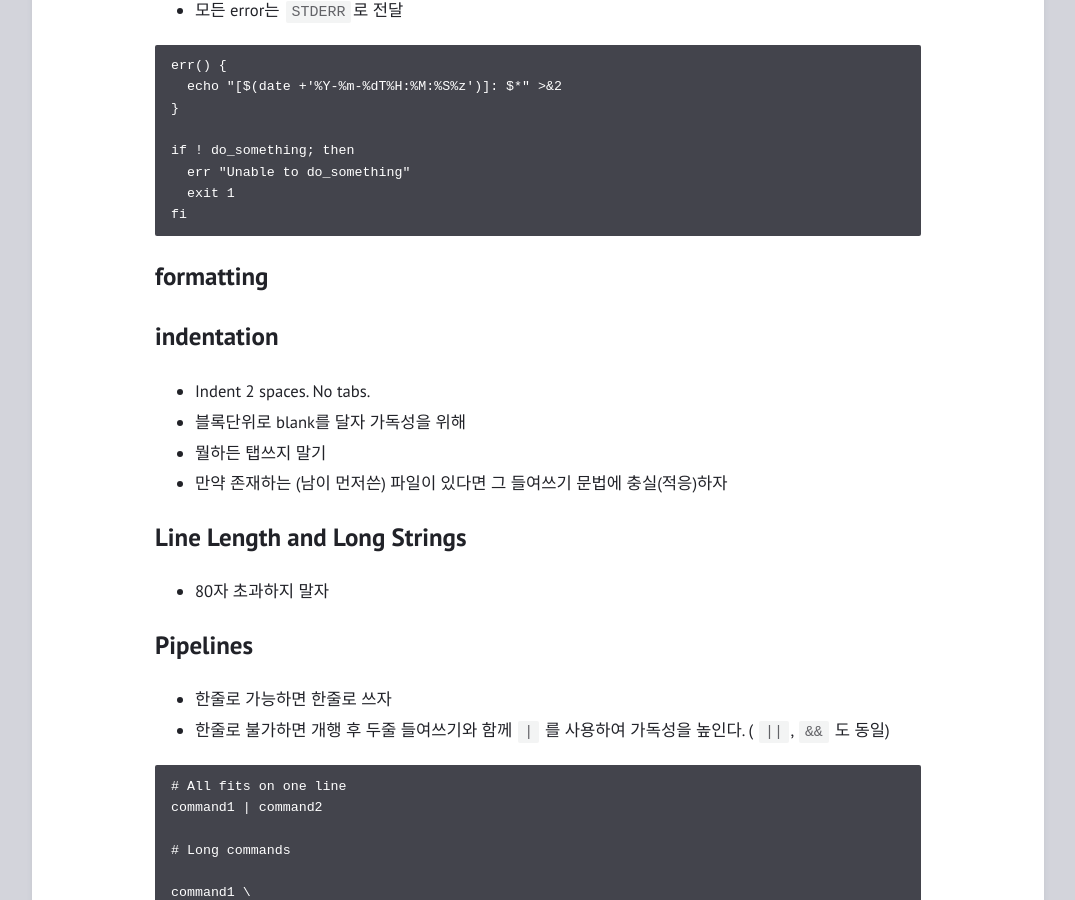
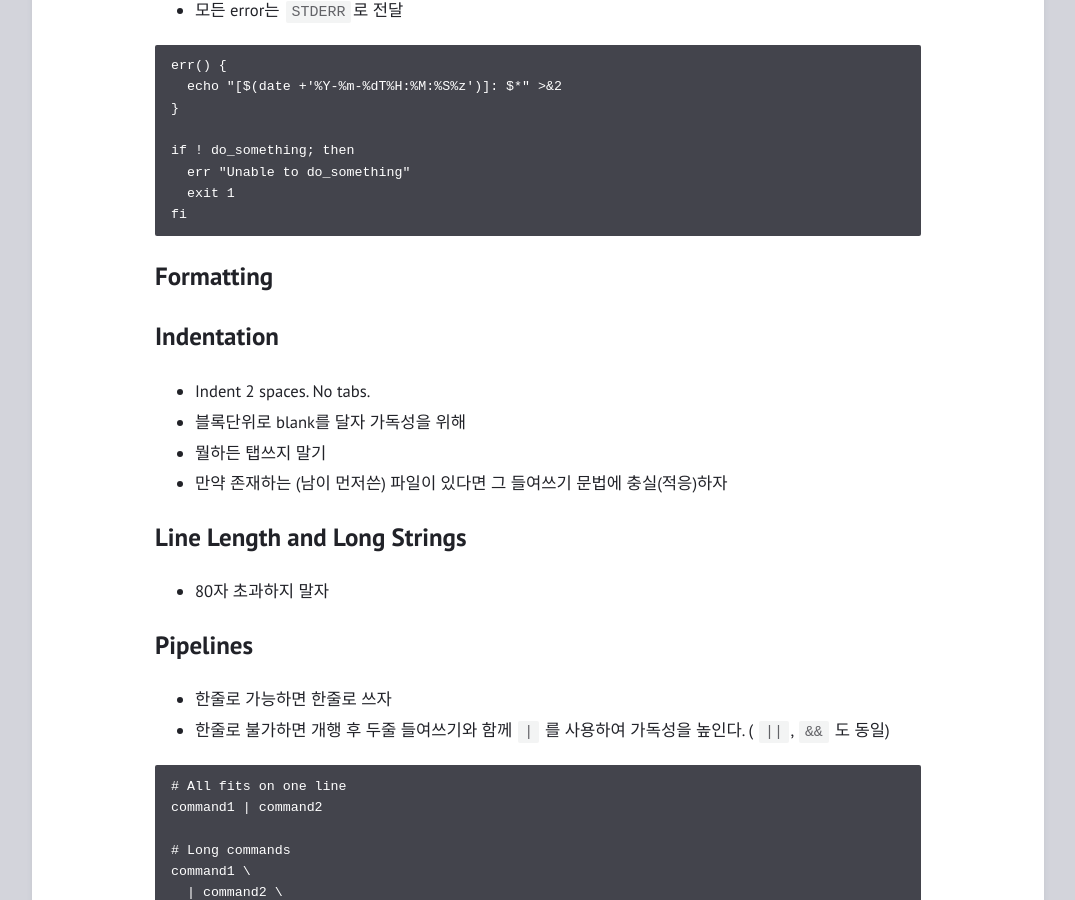
Before and after one commit to dec9th/dec9th.github.io, a Jekyll site: the page built from _posts/2021-07-08-shell-style-guide.md, in a window 1280 px wide and 900 px high, scrolled down 382 px. Shown: the whole window, without its empty margins (102-1177 px from the left). Built offline with Jekyll 4.4.1, drawn with Linux system fonts in a browser that asks for light colours; comment, search, counter and statistics services are not loaded.

````diff
--- a/_posts/2021-07-08-shell-style-guide.md
+++ b/_posts/2021-07-08-shell-style-guide.md
@@ -23,16 +23,20 @@ if ! do_something; then
 fi
 ```
 
-# formatting
 
-## indentation
+# Formatting
+
+## Indentation
 - Indent 2 spaces. No tabs.
 - 블록단위로 blank를 달자 가독성을 위해
 - 뭘하든 탭쓰지 말기
 - 만약 존재하는 (남이 먼저쓴) 파일이 있다면 그 들여쓰기 문법에 충실(적응)하자
 
+
 ## Line Length and Long Strings
+
 - 80자 초과하지 말자
+
 
 ## Pipelines
 - 한줄로 가능하면 한줄로 쓰자
@@ -43,21 +47,24 @@ fi
 command1 | command2
 
 # Long commands
-
 command1 \
   | command2 \
   | command3 \
   | command4
 ```
 
+
 ## Loops
 - 한줄안에 `; do`, `; then`를 같이 넣어주자
 - else는 통짜로 한줄 주자
 
+
 ## Case statement
+
 - 들여쓰기 2칸
 - `;;`으로 마무리짓는데 해당 공간은 통짜로 비우자
 - 만약 명령어가 심플해서 1줄로 모두 가능할 경우  `;;` 역시 한줄로
+
 ```
   case "${flag}" in
     a) aflag='true' ;;
@@ -67,48 +74,69 @@ command1 \
     *) error "Unexpected option ${flag}" ;;
   esac
 ```
+
+
 # Naming Conventions
 
 ## Function Names
+
 - 소문자와 `_` 를 사용한다.
 
+
 ## Variable Names
+
 - 소문자와 `_` 를 사용한다.
 - loop의 경우 아래와 같이 유사하게 변수명을 가져간다.  ($zones/$zone)
+
 ```
 for zone in "${zones[@]}"; do
   something_with "${zone}"
 done
 ```
+
+
 ## Constants and Environment Variable Names
+
 - 모두 대문자로
 
+
 ## Source Filenames
+
 - 소문자와 `_` 를 사용하고 `-`을 사용하지 않는다.
 
+
 ## Read-only Variables
+
 - readonly가 필요할 경우 `readonly`, `declare -r`
 
 
 ## Use Local Variables
+
 - local변수가 필요할 땐 `local`지정하여 사용
 
+
 ## Function Location
+
 - 함수는 상수 아래 위치 시켜라
 - 함수 내 실행 코드를 넣지마라 디버깅 간 지옥을 초래할 수 있다.
 
+
 ## Main
+
 - 제일 아래 main함수를 넣어 실행하라.
 - 주석이 아닌 모든 명령의 제일아래에 두어라.
 
 
 # Calling Commands
+
 ## Checking Return Values
+
 - `exit 1`과 같이 return value를 넣어라.
 - `PIPESTATUS[0]` 등을 통해 pipe결과를 확인하고 return_code를 만들어라.
 
 
 ## Builtin Commands vs. External Commands
+
 - 빌트인을 사용하는 것을 우선시 하면 좋다. (명령어 자체가 또 하나의 프로세스가 되기 때문에 forking비용 있음)
 
 
````
